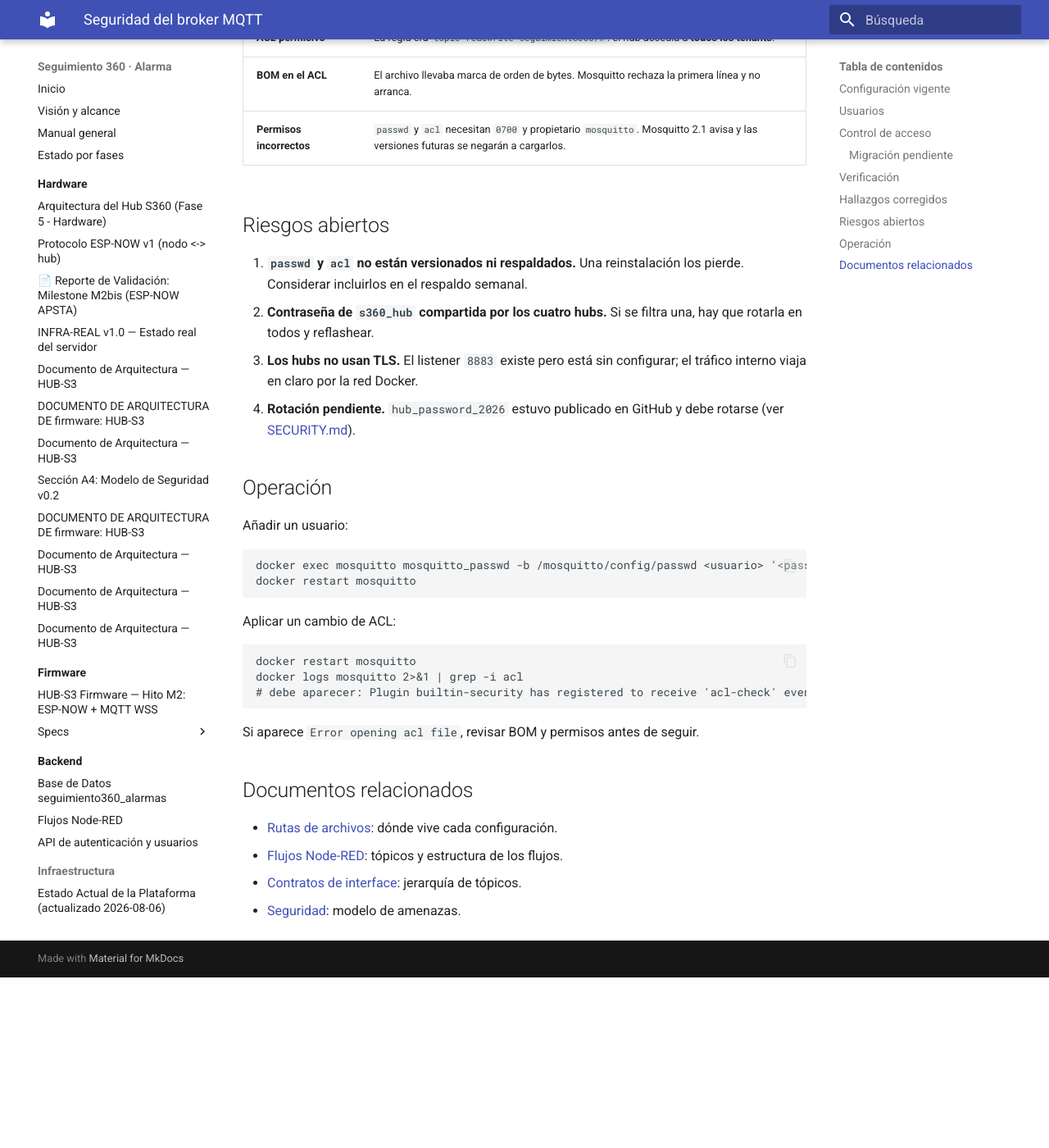
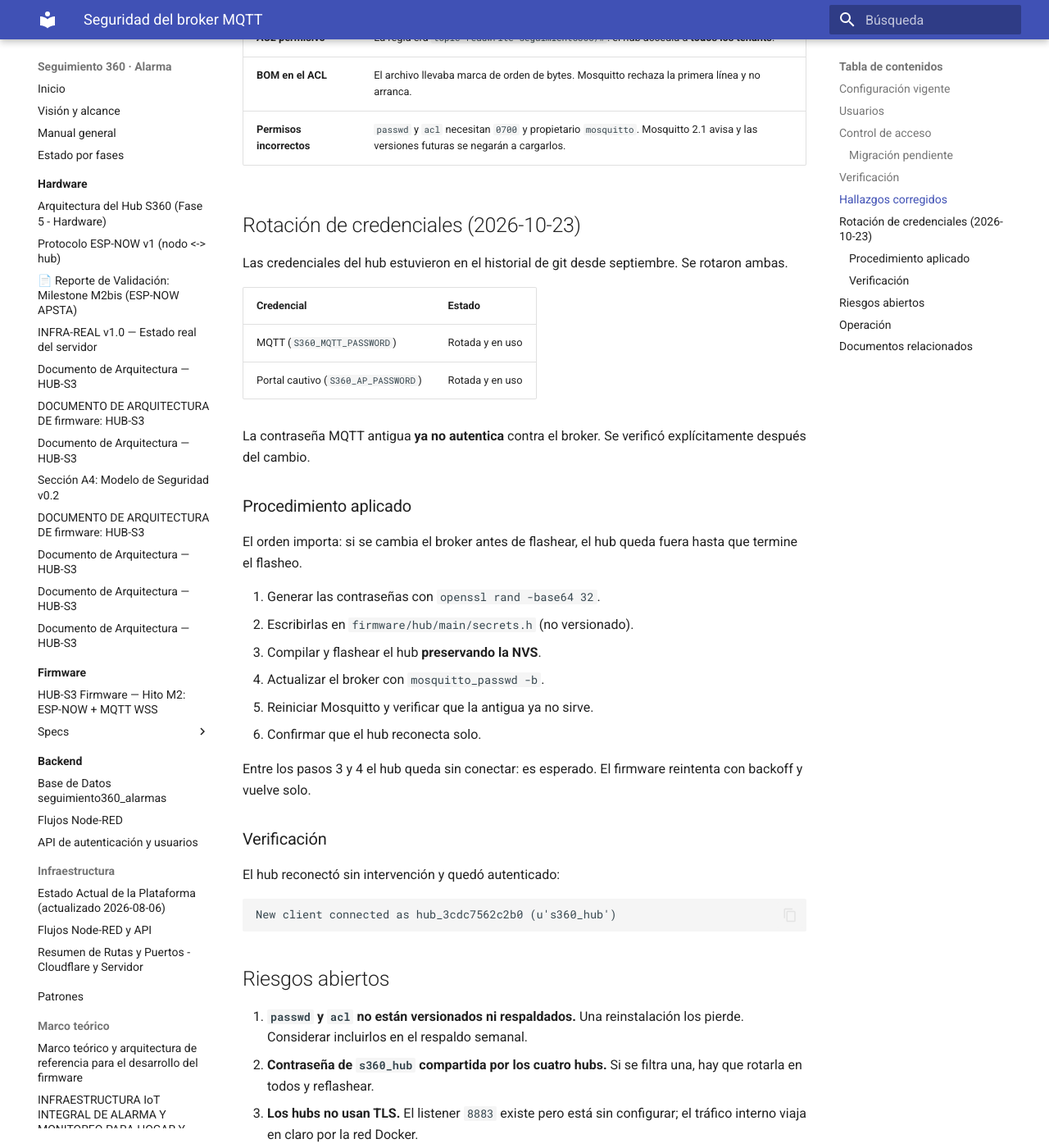
Before and after one commit to khalifa63/seguimiento360-alarma, an MkDocs documentation site: the page built from docs/infraestructura/SEGURIDAD_MQTT.md, in a window 1280 px wide and 1400 px high, scrolled down 2571 px. Shown: the whole window at 82% size. Built offline with MkDocs 1.6.1 and Material for MkDocs 9.7.7, drawn with Linux system fonts in a browser that asks for light colours; before the commit the page ends 3763 px from its top, so only the background shows below that; some of the changed text lies outside the part shown.

Commit message:
docs: registrar la rotacion de credenciales del hub
- MQTT y portal cautivo rotadas el 2026-10-23.
- Procedimiento con el orden critico (flashear antes de cambiar el broker).
- El riesgo 4 pasa de 'rotacion pendiente' a 'las antiguas siguen en el
  historial de git'.

```diff
--- a/docs/infraestructura/SEGURIDAD_MQTT.md
+++ b/docs/infraestructura/SEGURIDAD_MQTT.md
@@ -93,6 +93,40 @@
 | **BOM en el ACL** | El archivo llevaba marca de orden de bytes. Mosquitto rechaza la primera línea y no arranca. |
 | **Permisos incorrectos** | `passwd` y `acl` necesitan `0700` y propietario `mosquitto`. Mosquitto 2.1 avisa y las versiones futuras se negarán a cargarlos. |
 
+## Rotación de credenciales (2026-10-23)
+
+Las credenciales del hub estuvieron en el historial de git desde septiembre.
+Se rotaron ambas.
+
+| Credencial | Estado |
+|---|---|
+| MQTT (`S360_MQTT_PASSWORD`) | Rotada y en uso |
+| Portal cautivo (`S360_AP_PASSWORD`) | Rotada y en uso |
+
+La contraseña MQTT antigua **ya no autentica** contra el broker. Se verificó
+explícitamente después del cambio.
+
+### Procedimiento aplicado
+
+El orden importa: si se cambia el broker antes de flashear, el hub queda fuera
+hasta que termine el flasheo.
+
+1. Generar las contraseñas con `openssl rand -base64 32`.
+2. Escribirlas en `firmware/hub/main/secrets.h` (no versionado).
+3. Compilar y flashear el hub **preservando la NVS**.
+4. Actualizar el broker con `mosquitto_passwd -b`.
+5. Reiniciar Mosquitto y verificar que la antigua ya no sirve.
+6. Confirmar que el hub reconecta solo.
+
+Entre los pasos 3 y 4 el hub queda sin conectar: es esperado. El firmware
+reintenta con backoff y vuelve solo.
+
+### Verificación
+
+El hub reconectó sin intervención y quedó autenticado:
+
+    New client connected as hub_3cdc7562c2b0 (u's360_hub')
+
 ## Riesgos abiertos
 
 1. **`passwd` y `acl` no están versionados ni respaldados.** Una reinstalación
@@ -101,8 +135,9 @@
    una, hay que rotarla en todos y reflashear.
 3. **Los hubs no usan TLS.** El listener `8883` existe pero está sin configurar;
    el tráfico interno viaja en claro por la red Docker.
-4. **Rotación pendiente.** `hub_password_2026` estuvo publicado en GitHub y debe
-   rotarse (ver [SECURITY.md](../../SECURITY.md)).
+4. **Las contraseñas antiguas siguen en el historial de git.** Rotarlas
+   neutraliza su uso, pero quien tenga acceso al repositorio puede leerlas.
+
 
 ## Operación
 
```
